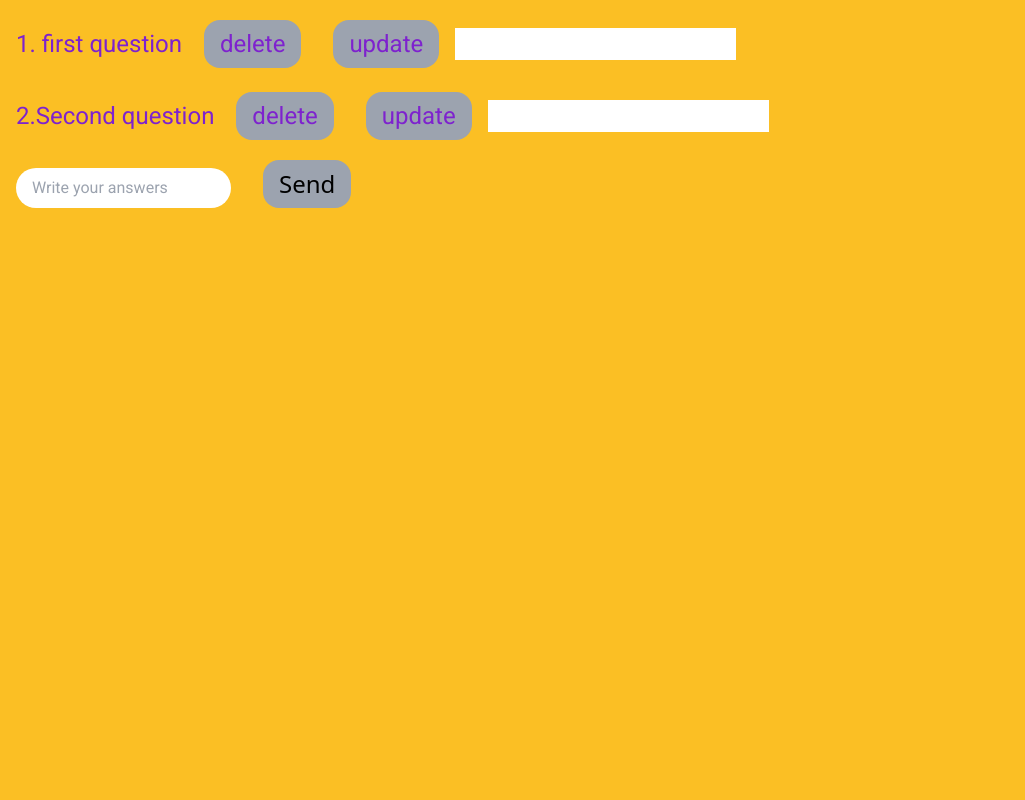
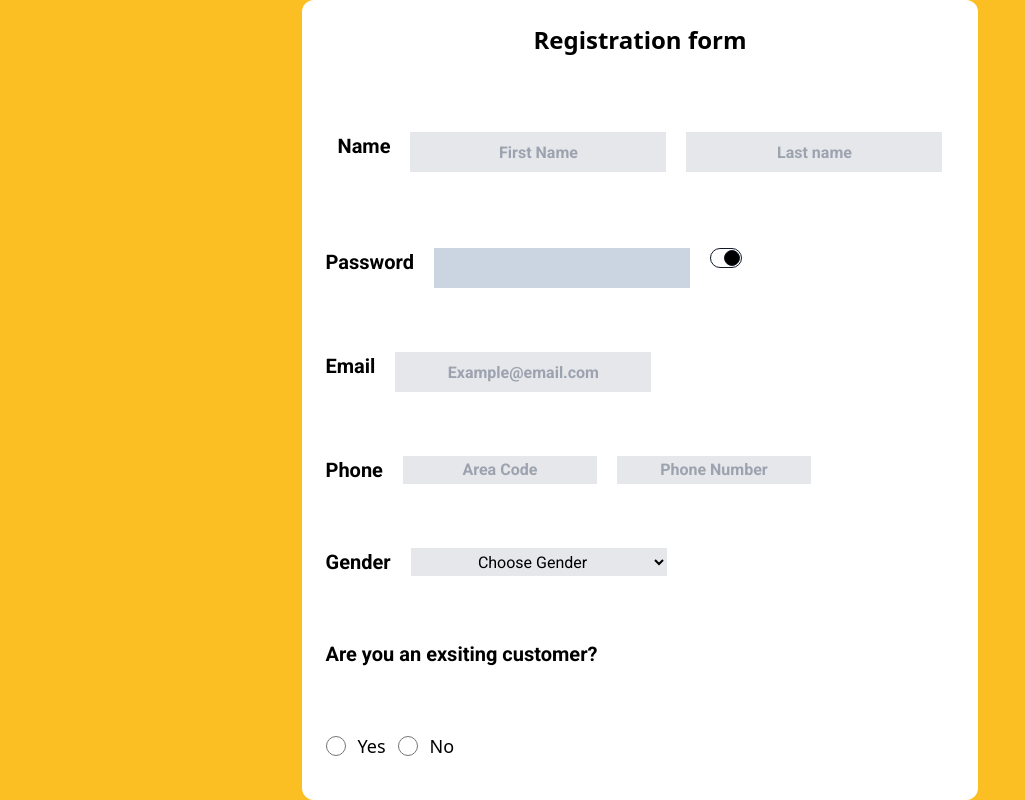
Before and after one commit to crazyysasha/turbo-disco, a Vue app: page /homework in a window 1280 px wide. Shown: the whole page, without its empty margins (0-1025 px from the left). Built offline with nearby package versions, Linux system fonts and the light colour scheme.

Commit message:
fix neww but no full fix

```diff
--- a/src/componites/AuthInfo.vue
+++ b/src/componites/AuthInfo.vue
@@ -19,7 +19,7 @@ defineProps({
 </script>
 <template>
     <div class=" flex flex-col items-center">
-        <label for="" class="text-[#ABAAAA] font-bold f"> {{ Users }} </label>
+        <label for="" class="text-[#ABAAAA] font-bold "> {{ Users }} </label>
         <input type="text" class="rounded-2xl border-solid border-2 border-gray-500">
         <label for="" class="text-[#ABAAAA] font-bold">{{ Pass }}</label>
         <input type="text" class="rounded-2xl border-solid border-2 border-gray-500">
--- a/src/componites/ButtonView.vue
+++ b/src/componites/ButtonView.vue
@@ -9,13 +9,18 @@ defineProps({
         type:String,
         required:true,
         default:'Signup'
+    },
+    Url:{
+        required:true,
+        default:"http://localhost:5173/homework"
     }
+
 })
 
 </script>
 <template>
     <div class="flex justify-center gap-6">
-        <button class="bg-[#301B52] rounded-2xl text-white font-Roboto w-20">{{ login }}</button>
+        <button class="bg-[#301B52] rounded-2xl text-white font-Roboto w-20 hover:bg-lime-700"><a href="{{ Url }}">{{ login }}</a></button>
         <button class="bg-[#DB0916] rounded-2xl text-white font-Roboto w-20">{{ signup }}</button>
     </div>
 </template>
--- /dev/null
+++ b/src/componites/Mix/FormInfo.vue
@@ -0,0 +1,100 @@
+<script setup>
+import { stringify } from 'postcss';
+
+defineProps({
+    Rgform:{
+        type:String,
+        required:true,
+        default:'Ro\'yhatdan o\'tish'
+    },
+    name:{
+        type:String,
+        required:true,
+        default:'Ism'
+    },
+    pass:{
+        type:String,
+        required:true,
+        default:'Parol'
+    },
+    email:{
+        type:String,
+        required:true,
+        default:'Elektron pochta'
+    },
+    mobile:{
+    type:String,
+    required:true,
+    default:'Mobile'
+    },
+    gender:{
+        type:String,
+        required:true,
+        default:'Jinsi'
+    },
+    customer:{
+        type:String,
+        required:true,
+        default:'Siz mavjud mijozmisiz ?'
+    }
+})
+</script>
+
+<template>
+    <form class=" bg-white mx-auto px-6 py-6 flex flex-col gap-16 rounded-xl">
+        <h1 class="text-2xl font-bold text-center">{{ Rgform }}</h1>
+        <div class="flex p-3 gap-5">
+            <h1 class="font-Roboto font-bold text-xl"> {{ name }} </h1>
+            <input type="text" placeholder="First Name" class="bg-gray-200 w-64 h-10 text-center font-Roboto font-bold">
+            <input type="text" placeholder="Last name" class="bg-gray-200   w-64 h-10 text-center font-Roboto font-bold">
+        </div>
+        <div class="flex gap-5">
+            <h2 class="font-Roboto font-bold text-xl">{{ pass }}</h2>
+            <input type="text" class=" w-64 bg-slate-300 h-10">
+            <label class="p-px border border-gray-900 rounded-full w-8 h-5 block">
+                <div class="h-4 aspect-square rounded-full bg-black border border-gray-900 transition-all ml-3"></div>
+                <input type="checkbox" hidden>
+            </label>
+        </div>
+        <div class="flex gap-5">
+            <h3 class="font-Roboto font-bold text-xl ">{{ email }}</h3>
+            <input type="text" placeholder="Example@email.com" class="bg-gray-200 w-64 h-10  text-center font-Roboto font-bold">
+        </div>
+        <div class="flex gap-5">
+            <h4 class="text-xl font-Roboto font-bold">{{ mobile }}</h4>
+            <input type="text" placeholder="Area Code" class="bg-gray-200  text-center font-Roboto font-bold">
+            <input type="text" placeholder="Phone Number" class="bg-gray-200  text-center font-Roboto font-bold">
+        </div>
+        <div class="flex gap-5">
+            <h5 class="text-xl font-Roboto font-bold">{{ gender }}</h5>
+            <select name="" id="" class="bg-gray-200 text-center font-Roboto w-64">
+                <option>Choose Gender</option>
+                <option> Man</option>
+                <option >Woman</option>
+            </select>
+        </div>
+            <h6 class="text-xl font-Roboto font-bold"> {{ customer }}</h6>
+        <div class="flex gap-3">
+            <input type="radio" class="w-5">
+            <label for="" class="text-lg">Yes</label>
+            <input type="radio" class="w-5">
+            <label for="" class="text-lg ">No</label>
+        </div>
+
+    </form>
+
+
+    <!-- <form class=" container bg-blue-200 flex flex-col items-center w-64 aspect-square mx-auto"> -->
+        <!-- <input type="text" class="border-solid border-2 rounded-2xl w-36 h-12 " placeholder="Nickname"> -->
+        <!-- <input type="text" class="border-solid border-2 rounded-2xl w-36 h-12 " placeholder="Email or Login"> -->
+        <!-- <input type="text" class="border-solid border-2 rounded-2xl w-36 h-12 " placeholder="Password"> -->
+        <!-- <input type="text" class="border-solid border-2 rounded-2xl w-36 h-12 " placeholder="Age"> -->
+        <!-- <select class="border-solid border-2 rounded-2xl w-36 h-12  "> -->
+            <!-- <option value="">Please select your gender</option> -->
+            <!-- <option value="">A Man</option> -->
+            <!-- <option value=""> Woman</option> -->
+        <!-- </select> -->
+    <!-- </form> -->
+
+
+</template>
--- a/src/stores/auth.js
+++ /dev/null
@@ -1,9 +0,0 @@
-import { ref } from "vue";
-
-export const useAuthStore = defineStore('auth', () => {
-    const users = ref([]);
-
-    function register(name, email, password, age, gender) {
-
-    }
-});
--- a/src/stores/homework.js
+++ b/src/stores/homework.js
@@ -1,5 +1,4 @@
 import {defineStore} from 'pinia';
-import { transformWithEsbuild } from 'vite';
 import {ref} from 'vue';
 
 
@@ -42,11 +41,15 @@ export const DohomeworkStore=defineStore('homework',()=>{
         })
     }
     function update(title){
-        answer.value.push({
+        answer.value.splice({
             id:this.id,
             title,
             isCompleted:false
         })
     }
+
+
+
+
     return{answer,create,toggle,remove,update}
 })
--- a/src/views/HomeworkView.vue
+++ b/src/views/HomeworkView.vue
@@ -1,33 +1,46 @@
 <script setup>
 import {DohomeworkStore} from '../stores/homework';
-import {ref} from 'vue';
+import {ref,reactive} from 'vue';
+import FormInfo from '../componites/Mix/FormInfo.vue';
 const created=ref('')
 const store=DohomeworkStore();
-const  Truefalse=ref(false)
-
-
+const infoform=reactive({
+    Rgform:'Registration form',
+    name:'Name',
+    pass:'Password',
+    email:'Email',
+    mobile:'Phone',
+    gender:'Gender',
+    customer:'Are you an exsiting customer?'
+})
 </script>
 
 <template>
-    <div class=" bg-amber-400 min-h-screen">
-        <ul class=" mx-4 py-5 flex flex-col gap-6">
-            <li v-for="home, index in store.answer" class="text-2xl font-Roboto text-purple-700">
-                {{ index+1 }}.{{ home.title }}
-                <button class="rounded-2xl bg-gray-400 hover:bg-red-500 hover:text-black transation-opacity mx-4 px-4 py-2 text-2xl"
-                @click="store.remove(title,id)">
-                    delete
-                </button>
-                <button  class="rounded-2xl bg-gray-400 hover:bg-lime-500 mx-4 px-4 py-2 text-2xl">
-                    update
-                </button>
+    <div class=" bg-amber-400 min-h-screen flex mx-auto ">
+        <!-- <div> -->
+        <!-- <ul class=" mx-4 py-5 flex flex-col gap-6"> -->
+            <!-- <li v-for="home, index in store.answer" class="text-2xl font-Roboto text-purple-700"> -->
+                <!-- {{ index+1 }}.{{ home.title }} -->
+                <!-- <button class="rounded-2xl bg-gray-400 hover:bg-red-500 hover:text-black transation-opacity mx-4 px-4 py-2 text-2xl"  -->
+                <!-- @click="store.remove(title,id)">  -->
+                    <!-- delete -->
+                <!-- </button> -->
+                <!-- <button  class="rounded-2xl bg-gray-400 hover:bg-lime-500 mx-4 px-4 py-2 text-2xl"> -->
+                    <!-- update -->
+                <!-- </button>               -->
+            <!-- </li> -->
+        <!-- </ul> -->
+        <!-- <form @submit.prevent="store.create(title); title=''"> -->
+            <!-- <input type="text" placeholder="Write your answers" class="py-2 px-4 mx-4 rounded-3xl font-Roboto text-purple-700 " v-model="title"> -->
+            <!-- <button class="rounded-2xl bg-gray-400 hover:bg-lime-500 mx-4 px-4 py-2 text-2xl"> Send </button>            -->
+        <!-- </form> -->
+        <!-- </div>       -->
+        <!-- <div>   -->
+<!--  -->
+        <!-- </div> -->
+    <!--  -->
+            <!--  -->
+            <FormInfo :="infoform"></FormInfo>
+    </div>
 
-                <input type="text">
-
-            </li>
-        </ul>
-        <form @submit.prevent="store.create(title); title=''">
-            <input type="text" placeholder="Write your answers" class="py-2 px-4 mx-4 rounded-3xl font-Roboto text-purple-700 " v-model="title">
-            <button class="rounded-2xl bg-gray-400 hover:bg-lime-500 mx-4 px-4 py-2 text-2xl"> Send </button>
-        </form>
-    </div>
 </template>
--- a/src/views/LoginView.vue
+++ b/src/views/LoginView.vue
@@ -17,7 +17,8 @@ const authInfo = reactive({
 
 const buttonsettings = reactive({
     login: 'Login',
-    signup: 'Signup'
+    signup: 'Signup',
+    Url:'http://localhost:5173/homework'
 
 })
 
```
Also changed, not shown: 1 other file (tests, documents, lock files or other folders).
